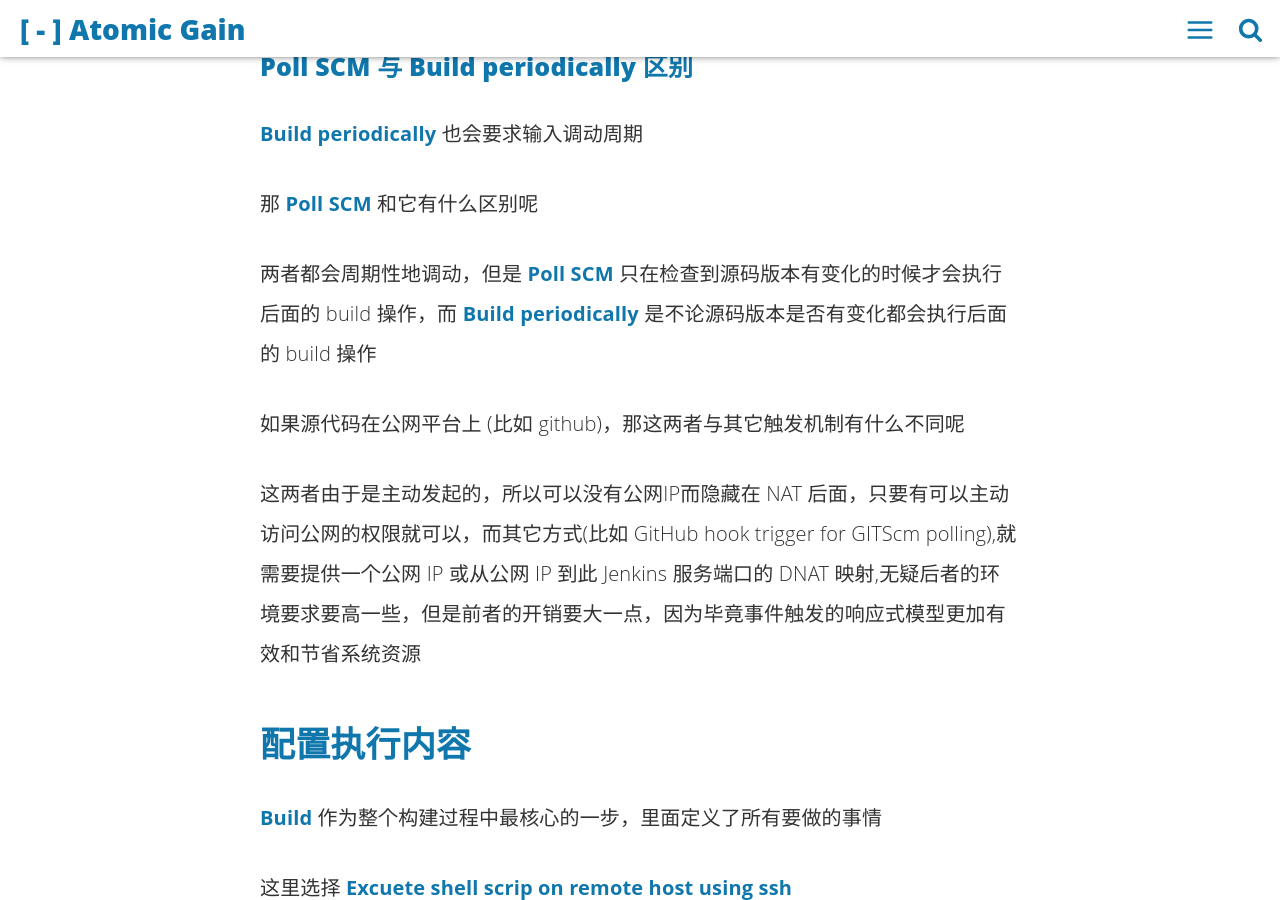
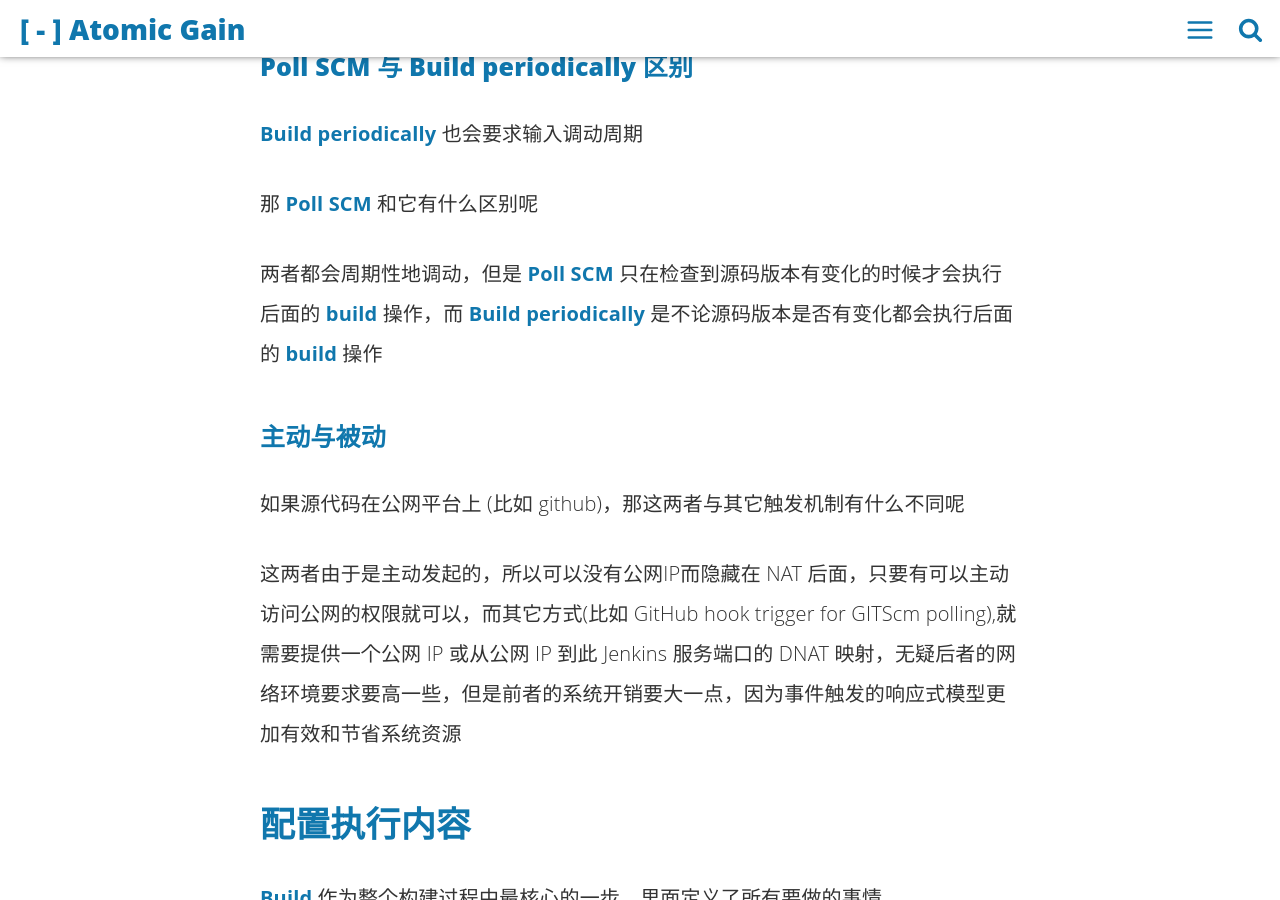
Before and after one commit to wilmosfang/biscuits, a Jekyll site: the page built from _posts/2018-01-20-simple-cicd-with-poll-scm-of-jenkins.md, in a window 1280 px wide and 900 px high, scrolled down 7009 px. Built offline with Jekyll 4.4.1, drawn with Linux system fonts in a browser that asks for light colours; comment, search, counter and statistics services are not loaded; some of the changed text lies outside the part shown.

```diff
--- a/_posts/2018-01-20-simple-cicd-with-poll-scm-of-jenkins.md
+++ b/_posts/2018-01-20-simple-cicd-with-poll-scm-of-jenkins.md
@@ -143,11 +143,14 @@ introduction: 'Simple CI/CD method'
 
 那 **Poll SCM** 和它有什么区别呢
 
-两者都会周期性地调动，但是 **Poll SCM** 只在检查到源码版本有变化的时候才会执行后面的 build 操作，而 **Build periodically** 是不论源码版本是否有变化都会执行后面的 build 操作
+两者都会周期性地调动，但是 **Poll SCM** 只在检查到源码版本有变化的时候才会执行后面的 **build** 操作，而 **Build periodically** 是不论源码版本是否有变化都会执行后面的 **build** 操作
+
+
+### 主动与被动
 
 如果源代码在公网平台上 (比如 github)，那这两者与其它触发机制有什么不同呢
 
-这两者由于是主动发起的，所以可以没有公网IP而隐藏在 NAT 后面，只要有可以主动访问公网的权限就可以，而其它方式(比如 GitHub hook trigger for GITScm polling),就需要提供一个公网 IP 或从公网 IP 到此 Jenkins 服务端口的 DNAT 映射,无疑后者的环境要求要高一些，但是前者的开销要大一点，因为毕竟事件触发的响应式模型更加有效和节省系统资源
+这两者由于是主动发起的，所以可以没有公网IP而隐藏在 NAT 后面，只要有可以主动访问公网的权限就可以，而其它方式(比如 GitHub hook trigger for GITScm polling),就需要提供一个公网 IP 或从公网 IP 到此 Jenkins 服务端口的 DNAT 映射，无疑后者的网络环境要求要高一些，但是前者的系统开销要大一点，因为事件触发的响应式模型更加有效和节省系统资源
 
 ## 配置执行内容
 
@@ -283,9 +286,9 @@ Finished: SUCCESS
 
 Jenkins 非常注重管道(Pipeline)的概念，这篇文档以最简洁的方式演示了管道的过程
 
-从开发，到 commit,到 push, 到检查更新，到触发操作，(到测试),到构建，到发布，到检验就是一个完整的管道流
+从开发，到 commit,到 push, 到检查更新，到触发操作，到测试，到构建，到发布，到检验就是一个完整的管道流
 
-根据实际项目中的具体情况，其中步骤或多或少，但这是一个很有效的思路，将价值交付的过程管道化，并且将人的注意力节省下来，用来最有意义的部分
+根据实际项目中的具体情况，其中步骤或多或少，但这是一个很有效的思路，将价值交付的过程管道化，自动化，并且将人的注意力节省下来，用在最有意义的部分
 
 * TOC
 {:toc}
```
